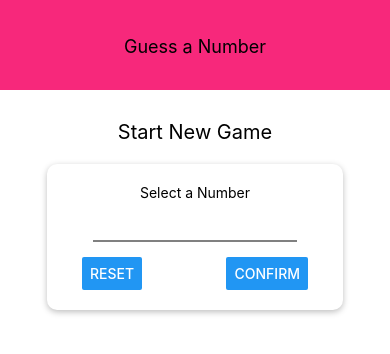
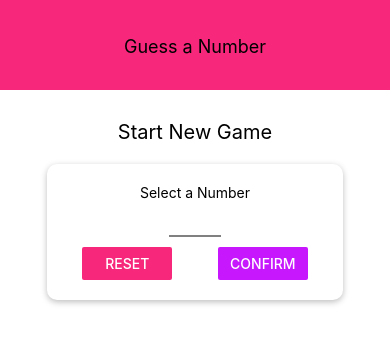
Before and after one commit to HalukYILDIZ/Guess-A-Number, a React Native app: screen / in a window 390 px wide. Shown: the top 354 px of the page. Built offline with nearby package versions, Linux system fonts and the light colour scheme.

Commit message:
Input added

```diff
--- a/components/Card.js
+++ b/components/Card.js
@@ -1,15 +1,10 @@
 import React from 'react';
-import {View, TextInput, Text, StyleSheet, Button} from 'react-native';
+import {View, StyleSheet} from 'react-native';
 
-const Card = () => {
+const Card = props => {
   return (
-    <View style={styles.inputContainer}>
-      <Text>Select a Number</Text>
-      <TextInput style={styles.input} />
-      <View style={styles.buttonContainer}>
-        <Button title="reset" />
-        <Button title="confirm" />
-      </View>
+    <View style={{...styles.inputContainer, ...props.style}}>
+      {props.children}
     </View>
   );
 };
--- a/components/Header.js
+++ b/components/Header.js
@@ -1,5 +1,7 @@
 import React from 'react';
 import {StyleSheet, View, Text} from 'react-native';
+
+import Colors from '../constants/colors';
 
 const Header = props => {
   return (
@@ -14,7 +16,7 @@
     width: '100%',
     height: 90,
     paddingTop: 36,
-    backgroundColor: '#f7287b',
+    backgroundColor: Colors.primary,
     alignItems: 'center',
   },
   headerTitle: {
--- /dev/null
+++ b/components/Input.js
@@ -0,0 +1,19 @@
+import React from 'react';
+import {TextInput, StyleSheet} from 'react-native';
+
+const Input = props => {
+  return <TextInput {...props} style={{...styles.input, ...props.style}} />;
+};
+
+const styles = StyleSheet.create({
+  input: {
+    //height: 50,
+    borderBottomWidth: 2,
+    borderBottomColor: 'grey',
+    width: '80%',
+    marginVertical: 10,
+    fontSize: 20,
+  },
+});
+
+export default Input;
--- /dev/null
+++ b/constants/colors.js
@@ -0,0 +1,4 @@
+export default {
+  primary: '#f7287b',
+  accent: '#c717fc',
+};
--- a/screens/StartGameScreen.js
+++ b/screens/StartGameScreen.js
@@ -1,18 +1,34 @@
 import React from 'react';
-import {View, Text, StyleSheet} from 'react-native';
+import {View, Text, StyleSheet, Button} from 'react-native';
 
 import Card from '../components/Card';
+import Colors from '../constants/colors';
+import Input from '../components/Input';
 
 const StartGameScreen = props => {
   return (
     <View style={styles.screen}>
       <Text style={styles.title}>Start New Game</Text>
-      <Card />
+      <Card>
+        <Text>Select a Number</Text>
+        <Input style={styles.input} keyboardType="number-pad" maxLength={4} />
+        <View style={styles.buttonContainer}>
+          <View style={styles.button}>
+            <Button title="reset" color={Colors.primary} />
+          </View>
+          <View style={styles.button}>
+            <Button title="confirm" color={Colors.accent} />
+          </View>
+        </View>
+      </Card>
     </View>
   );
 };
 
 const styles = StyleSheet.create({
+  button: {
+    width: '40%',
+  },
   screen: {
     flex: 1,
     padding: 10,
@@ -23,6 +39,21 @@
     fontSize: 20,
     marginVertical: 20,
   },
+  input: {
+    borderBottomWidth: 2,
+    //borderBottomColor: 'yellow',
+    width: '20%',
+    fontWeight: 'bold',
+    textAlign: 'center',
+    fontSize: 20,
+  },
+  buttonContainer: {
+    flexDirection: 'row',
+    width: '100%',
+    alignItems: 'center',
+    justifyContent: 'space-between',
+    paddingHorizontal: 15,
+  },
 });
 
 export default StartGameScreen;
```
